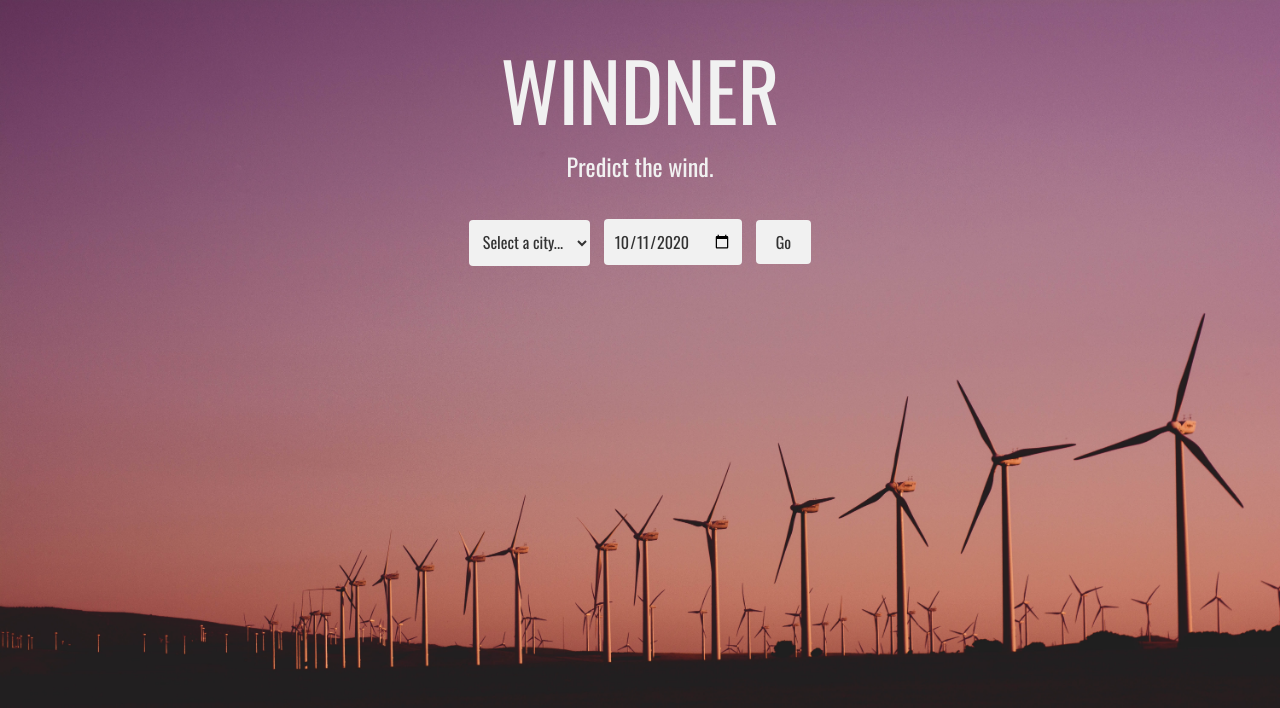
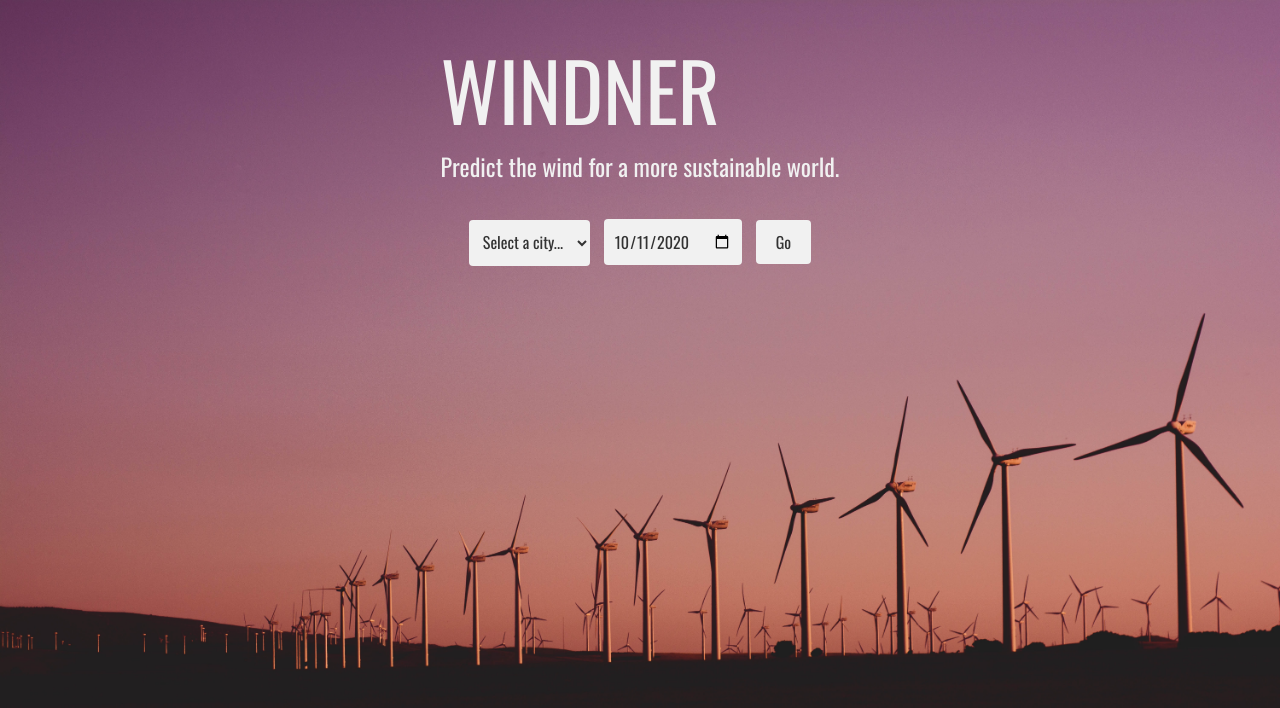
Before and after one commit to fauzipradipta/WINDEST, a plain HTML site: page index.html in a window 1280 px wide. Shown: the top 708 px of the page. Drawn offline with nearby package versions, Linux system fonts and the light colour scheme.

Commit message:
Changed project description.

```diff
--- a/index.html
+++ b/index.html
@@ -10,7 +10,7 @@
         <header>
             <div id="website-name">
                 <p id="name">WINDNER</p>
-                <p id="subtitle">Predict the wind.</p>
+                <p id="subtitle">Predict the wind for a more sustainable world.</p>
             </div>
         </header>
         <div id="selects">
```
